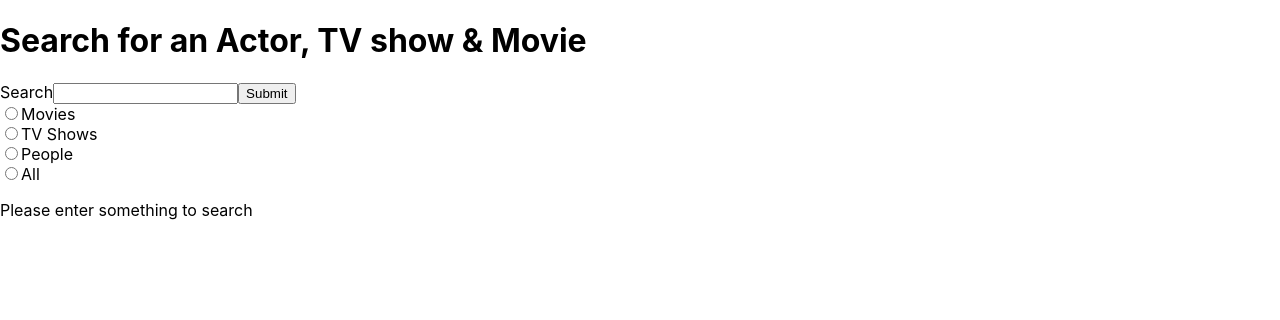
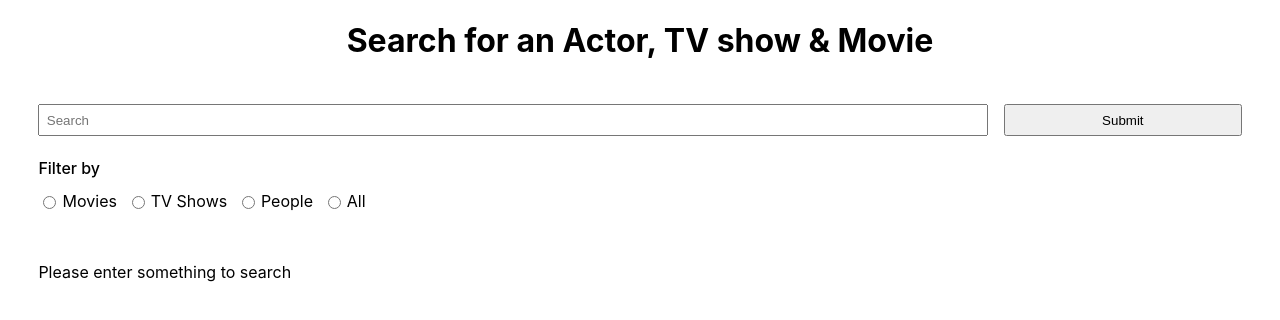
Before and after one commit to AxSch/film-search, a React (Create React App) app: page / in a window 1280 px wide. Shown: the top 320 px of the page. Built offline with nearby package versions, Linux system fonts and the light colour scheme.

Commit message:
Add basic styling to Search Page

```diff
--- a/src/pages/Search/Search.js
+++ b/src/pages/Search/Search.js
@@ -4,6 +4,18 @@ import { useDispatch } from 'react-redux';
 import { fetchMovies, fetchTVshows, fetchPeople } from '../../api/api'
 import ResultsList from '../../components/ResultsList/ResultsList';
 import { storeResults } from '../../reducers/searchResults/searchResultSlice';
+import {
+        SearchHeader,
+        Container,
+        SearchBarSection,
+        SearchBarInput,
+        SearchFilterSection,
+        SearchBarButton,
+        SearchFilterLabel,
+        SearchFilterHeading,
+        ResultsListSection
+} from './Search.styled';
+
 
 const Search = () => {
     const [searchData, setSearchData] = useState({})
@@ -60,46 +72,50 @@ const Search = () => {
         if (!isDropdown && Object.values(searchData)[0] !== undefined && location.search !== "") {
             if (filter !== '') {
                 return (
-                    <div>
+                    <ResultsListSection>
                         <h3>Results</h3>
-                        <ResultsList results={searchData} handleDropdown={setIsDropdown} filter={filter} />
-                    </div>
+                        <ResultsList results={searchData} handleDropdown={setIsDropdown} filter={filter} isDropdown={isDropdown} />
+                    </ResultsListSection>
                 )
             }
         } else if (searchQuery === '') {
             return (
-                <div>
+                <ResultsListSection>
                     <p>Please enter something to search</p>
-                </div>
+                </ResultsListSection>
             )
         }
     }
 
     return (
-        <div>
-            <div>
+        <Container>
+            <SearchHeader>
                 <h1>Search for an Actor, TV show & Movie</h1>
-            </div>
+            </SearchHeader>
             <form onSubmit={(e) => onSubmit(e)}>
-                <label htmlFor="search">Search</label>
-                <input type="search" id="search" onChange={e => handleSearch(e.target.value)} />
-                <input type="submit" value="Submit" />
+                <SearchBarSection>
+                    <SearchBarInput placeholder="Search" type="search" id="search" onChange={e => handleSearch(e.target.value)} />
+                    <SearchBarButton type="submit">Submit</SearchBarButton>
+                </SearchBarSection>
+                <SearchFilterHeading>
+                    <span>Filter by</span>
+                </SearchFilterHeading>
+                <SearchFilterSection>
+                    <input type="radio" id="movies" onChange={(event) => handleCheckbox(event.target.value)} name="cinematography" value="movies"></input>
+                    <SearchFilterLabel htmlFor="movies">Movies</SearchFilterLabel><br></br>
+                    <input type="radio" id="tvShows" onChange={(event) => handleCheckbox(event.target.value)} name="cinematography" value="tvShows"></input>
+                    <SearchFilterLabel htmlFor="tvShows">TV Shows</SearchFilterLabel><br></br>
+                    <input type="radio" id="people" onChange={(event) => handleCheckbox(event.target.value)} name="cinematography" value="people"></input>
+                    <SearchFilterLabel htmlFor="people">People</SearchFilterLabel><br></br>
+                    <input type="radio" id="all" onChange={(event) => handleCheckbox(event.target.value)} name="cinematography" value="all"></input>
+                    <SearchFilterLabel htmlFor="all">All</SearchFilterLabel><br></br>
+                </SearchFilterSection>
                 {isDropdown && Object.keys(searchData).length > 0 && searchQuery !== '' ?
-                    <ResultsList results={searchData} handleDropdown={setIsDropdown} filter={filter}/> : null
+                    <ResultsList results={searchData} handleDropdown={setIsDropdown} filter={filter} isDropdown={isDropdown} /> : null
                 }
-                <div>
-                    <input type="radio" id="movies" onChange={(event) => handleCheckbox(event.target.value)} name="cinematography" value="movies"></input>
-                    <label htmlFor="movies">Movies</label><br></br>
-                    <input type="radio" id="tvShows" onChange={(event) => handleCheckbox(event.target.value)} name="cinematography" value="tvShows"></input>
-                    <label htmlFor="tvShows">TV Shows</label><br></br>
-                    <input type="radio" id="people" onChange={(event) => handleCheckbox(event.target.value)} name="cinematography" value="people"></input>
-                    <label htmlFor="people">People</label><br></br>
-                    <input type="radio" id="all" onChange={(event) => handleCheckbox(event.target.value)} name="cinematography" value="all"></input>
-                    <label htmlFor="all">All</label><br></br>
-                </div>
             </form>
             {renderResultsList()}
-        </div>
+        </Container>
     )
 }
 
--- /dev/null
+++ b/src/pages/Search/Search.styled.js
@@ -0,0 +1,67 @@
+import styled from 'styled-components'
+
+const Container = styled.div`
+    margin: 0 2.4rem;
+
+`
+
+const SearchHeader = styled.div`
+    display: flex;
+    justify-content: center;
+`
+
+const SearchLabel = styled.label`
+    margin-right: 1rem;
+`
+
+const SearchBarInput = styled.input`
+    padding: 0.4rem;
+    width: 80%;
+    margin-right: 1rem;
+`
+
+const SearchBarSection = styled.div`
+    display: flex;
+    align-items: center;
+    margin: 1.4rem 0;
+`
+
+const SearchBarButton = styled.button`
+    padding: 0.4rem;
+    width: 20%;
+`
+
+const SearchFilterSection = styled.div`
+    display: flex;
+    flex-wrap: wrap;
+    align-items: center;
+`
+
+const SearchFilterLabel= styled.label`
+    margin-right: 0.6rem;
+    padding-left: 0.2rem;
+`
+
+const SearchFilterHeading = styled.div`
+    display: flex;
+    width: 20%;
+    font-weight: 500;
+    margin-bottom: 0.8rem;
+`
+
+const ResultsListSection = styled.div`
+    margin-top: 3.2rem;
+`
+
+export {
+    SearchHeader,
+    Container,
+    SearchLabel,
+    SearchBarSection,
+    SearchBarInput,
+    SearchFilterSection,
+    SearchBarButton,
+    SearchFilterLabel,
+    SearchFilterHeading,
+    ResultsListSection
+}
```
